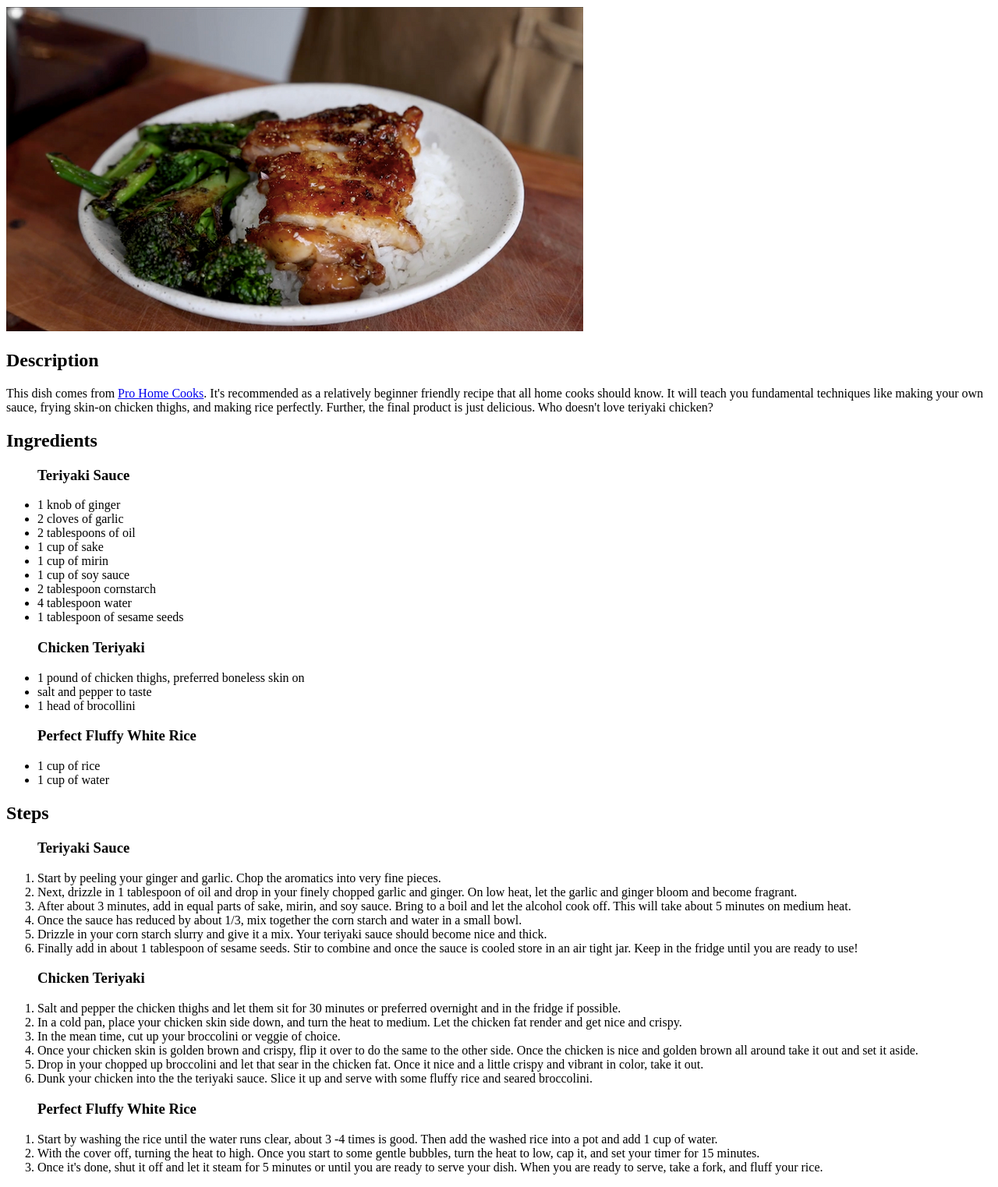
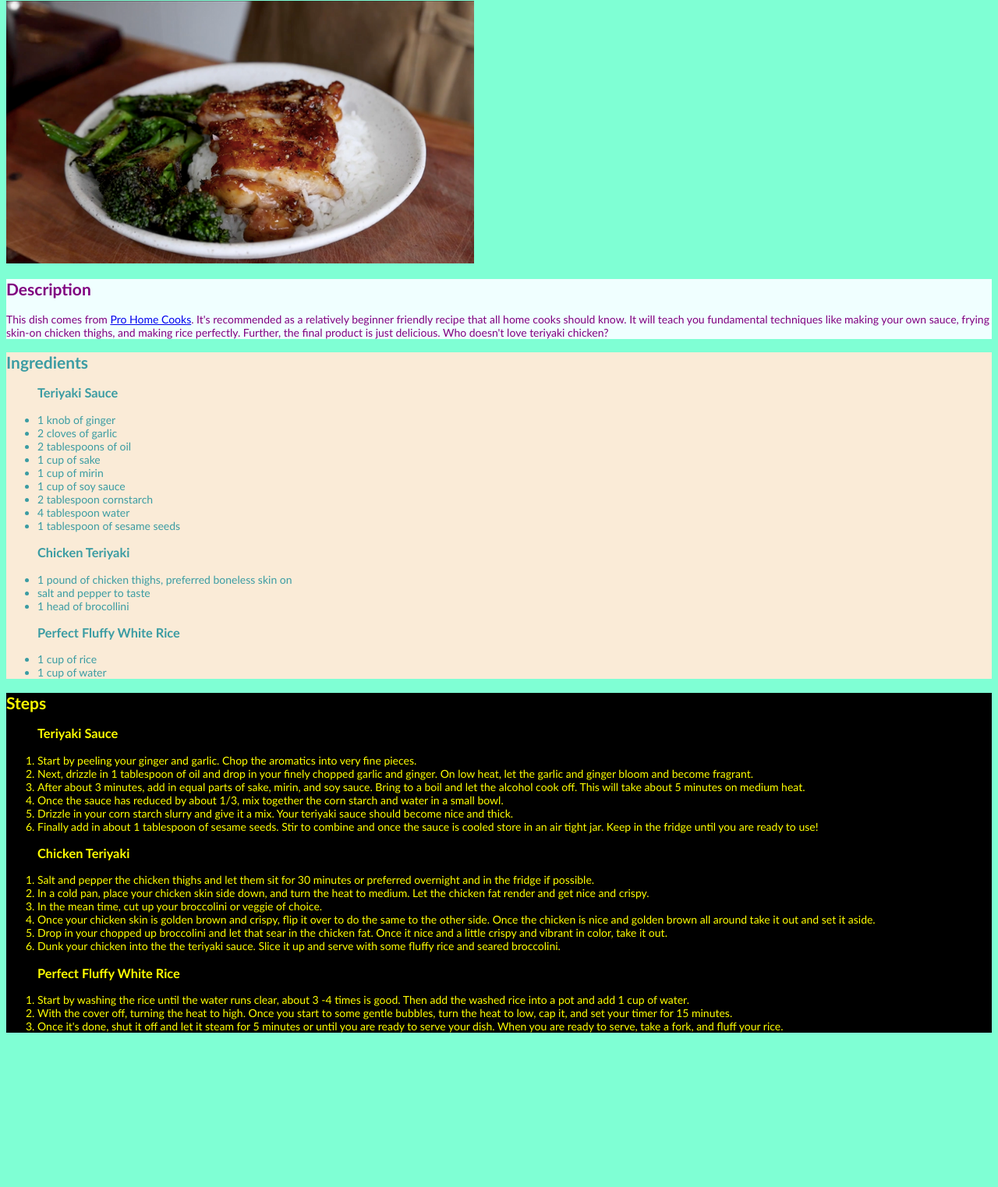
Before and after one commit to JStan811/odin-recipes, a plain HTML site: page recipes/teriyaki_chicken.html in a window 1280 px wide. Shown: the part 71-1594 px from the top of the page at 78% size. After the commit the page ends 1410 px from the top, so only its background shows below. Drawn offline with Linux system fonts and the light colour scheme.

Commit message:
Add stylesss These changes are for the CSS Foundations lesson Practice exercise 2. Added styles with an external style sheet. Used class and type selectors to spruce up my recipe site. Its purttyy (well, kinda...)

```diff
--- /dev/null
+++ b/css/styles.css
@@ -0,0 +1,43 @@
+body {
+  background-color: aquamarine;
+  font-family: 'Trebuchet MS', sans-serif;
+  font-size: 14px
+}
+
+h1 {
+  background-color: yellow;
+}
+
+.recipes_heading {
+  background-color: darkgreen;
+  color: white;
+}
+
+.recipes_list {
+  background-color: lightcyan
+}
+
+.index-images {
+  height: auto;
+  width: 600px;
+}
+
+.recipe-images {
+  height: auto;
+  width: 600px;
+}
+
+.description {
+  background-color: azure;
+  color: purple;
+}
+
+.ingredients {
+  background-color: antiquewhite;
+  color: rgb(59, 156, 163);
+}
+
+.steps {
+  background-color: black;
+  color: yellow;
+}
--- a/recipes/teriyaki_chicken.html
+++ b/recipes/teriyaki_chicken.html
@@ -3,16 +3,20 @@
   <head>
     <title>Teriyaki Chicken</title>
     <meta charset='UTF-8'>
+    <link rel='stylesheet' href='../css/styles.css'>
   </head>
 
   <body>
     <h1>Teriyaki Chicken</h1>
 
-    <img src='../img/teriyaki_chicken.webp' alt='finished teriyaki chicken dish'>
+    <img class='recipe-images' src='../img/teriyaki_chicken.webp' alt='finished teriyaki chicken dish'>
 
+    <div class='description'>
       <h2>Description</h2>
       <p>This dish comes from <a href='https://www.prohomecooks.com/post/why-every-cook-should-master-chicken-teriyaki'>Pro Home Cooks</a>. It's recommended as a relatively beginner friendly recipe that all home cooks should know. It will teach you fundamental techniques like making your own sauce, frying skin-on chicken thighs, and making rice perfectly. Further, the final product is just delicious. Who doesn't love teriyaki chicken?</p>
+    </div>
 
+    <div class='ingredients'>
       <h2>Ingredients</h2>
       <ul>
         <h3>Teriyaki Sauce</h3>
@@ -35,7 +39,9 @@
         <li>1 cup of rice</li>
         <li>1 cup of water</li>
       </ul>
+    </div>
 
+    <div class='steps'>
       <h2>Steps</h2>
       <ol>
         <h3>Teriyaki Sauce</h3>
@@ -63,5 +69,6 @@
         <li>With the cover off, turning the heat to high. Once you start to some gentle bubbles, turn the heat to low, cap it, and set your timer for 15 minutes.</li>
         <li>Once it's done, shut it off and let it steam for 5 minutes or until you are ready to serve your dish. When you are ready to serve, take a fork, and fluff your rice.</li>
       </ol>
+    </div>
   </body>
 </html>
```
Also changed, not shown: index.html (+7 -1 lines), img/guy-looking-back-meme.jpg (added). Lines whose indentation alone changed are shown as unchanged.
